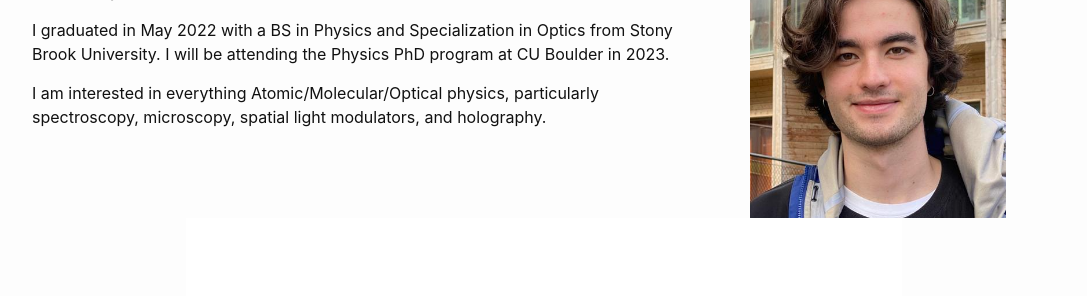
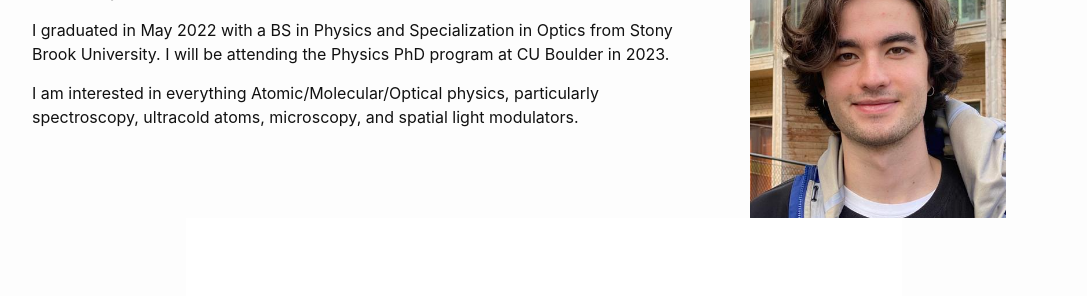
Before and after one commit to maxnfrankel/maxnfrankel.github.io, a Jekyll site: the page built from index.md, in a window 1280 px wide. Shown: the part 218-514 px from the top of the page, without its empty margins (96-1183 px from the left). Built offline with Jekyll 4.4.1, drawn with Linux system fonts in a browser that asks for light colours.

```diff
--- a/index.md
+++ b/index.md
@@ -15,6 +15,6 @@
 
 I graduated in May 2022 with a BS in Physics and Specialization in Optics from Stony Brook University. I will be attending the Physics PhD program at CU Boulder in 2023.
 
-I am interested in everything Atomic/Molecular/Optical physics, particularly spectroscopy, microscopy, spatial light modulators, and holography.
+I am interested in everything Atomic/Molecular/Optical physics, particularly spectroscopy, ultracold atoms, microscopy, and spatial light modulators.
 
 ![Sleep at desk](/pages/images/Sleep_At_Desk.png){: .center style="float: center" width="70%" }
```
Also changed, not shown: pages/1_Physics.md (+1 -1 lines), 4 other files.
